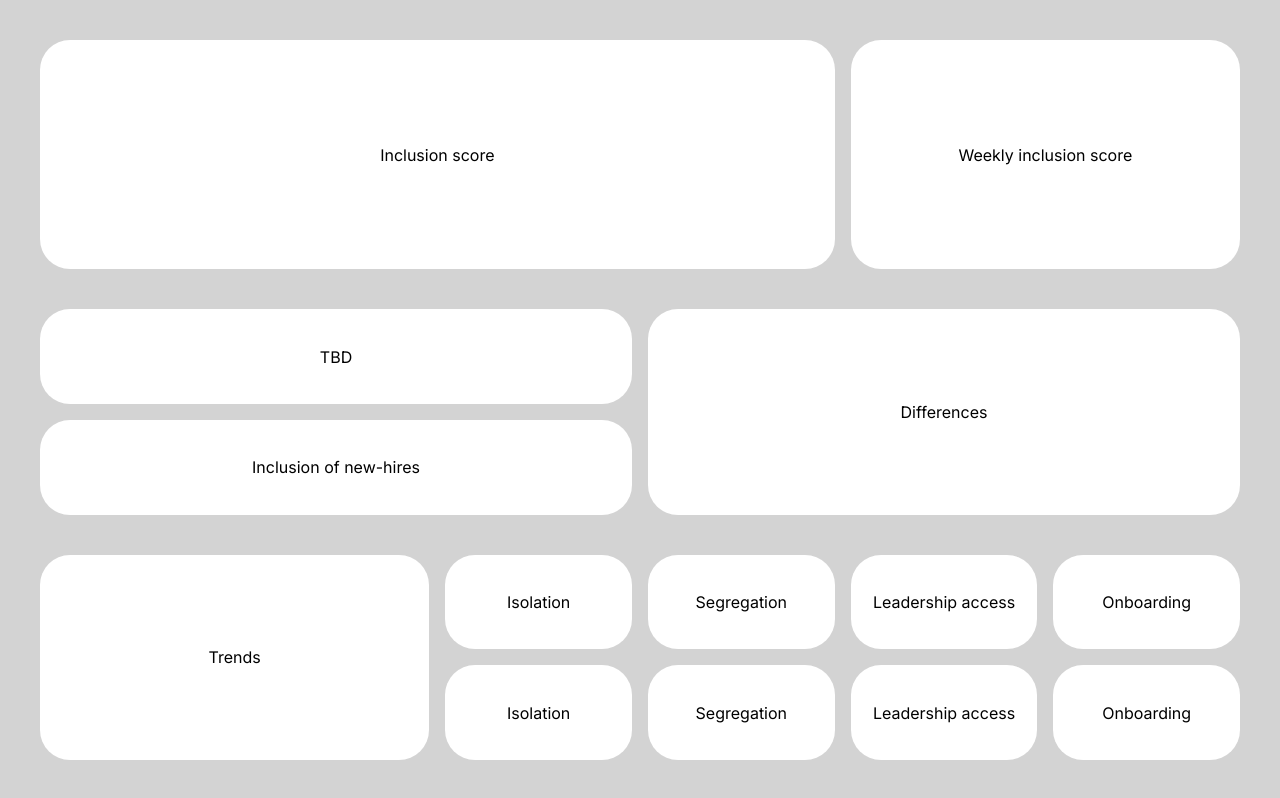
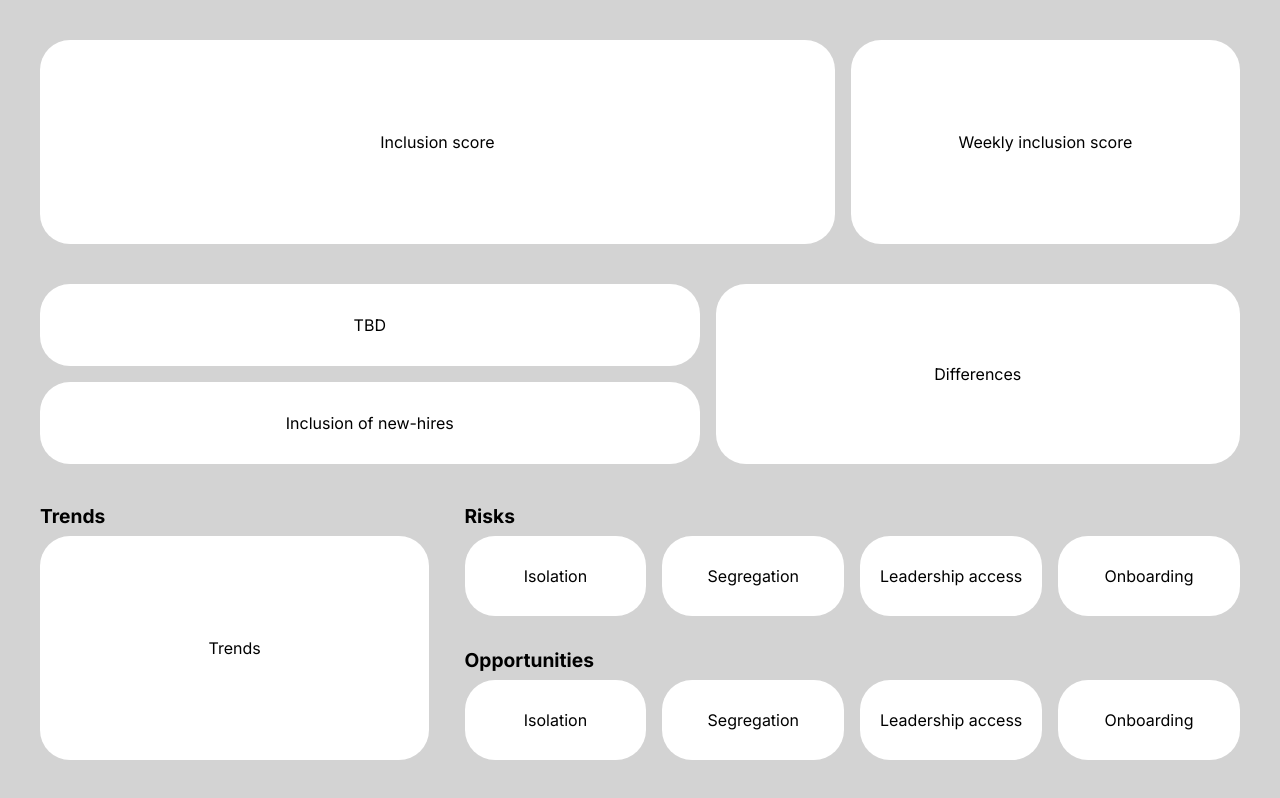
Before and after one commit to JTKsson/jolint-dashboard, a Next.js app: page / in a window 1280 px wide. Built offline with nearby package versions, Linux system fonts and the light colour scheme.

Commit message:
Add titles + refactor code

```diff
--- a/src/app/components/Frame/Frame.jsx
+++ b/src/app/components/Frame/Frame.jsx
@@ -1,34 +1,47 @@
 import styles from './Frame.module.css';
+
+const GridItem = ({ className, children }) => (
+  <div className={className}>{children}</div>
+);
 
 export default function Frame() {
   return (
-    <>
     <div className={styles.gridContainer}>
       <div className={styles.rowOne}>
-          <div className={styles.frame75}>Inclusion score</div>
-          <div className={styles.frame25}>Weekly inclusion score</div>
+        <GridItem className={styles.frame75}>Inclusion score</GridItem>
+        <GridItem className={styles.frame25}>Weekly inclusion score</GridItem>
       </div>
+
       <div className={styles.rowTwo}>
         <div className={styles.leftColumn}>
-            <div className={styles.frame50}>TBD</div>
-            <div className={styles.frame50}>Inclusion of new-hires</div>
+          <GridItem className={styles.frame50}>TBD</GridItem>
+          <GridItem className={styles.frame50}>Inclusion of new-hires</GridItem>
         </div>
-          <div className={styles.frame33}>Differences</div>
+        <GridItem className={styles.frame33}>Differences</GridItem>
       </div>
+
       <div className={styles.rowThree}>
-          <div className={styles.oneBox}>Trends</div>
+        <div className={styles.leftColumnTrends}>
+          <GridItem className={styles.title}>Trends</GridItem>
+          <GridItem className={styles.leftBox}>Trends</GridItem>
+        </div>
         <div className={styles.rightColumn}>
-            <div className={styles.frame25}>Isolation</div>
-            <div className={styles.frame25}>Segregation</div>
-            <div className={styles.frame25}>Leadership access</div>
-            <div className={styles.frame25}>Onboarding</div>
-            <div className={styles.frame25}>Isolation</div>
-            <div className={styles.frame25}>Segregation</div>
-            <div className={styles.frame25}>Leadership access</div>
-            <div className={styles.frame25}>Onboarding</div>
+          <GridItem className={styles.title}>Risks</GridItem>
+          <div className={styles.rightColumnTop}>
+            <GridItem className={styles.frame25}>Isolation</GridItem>
+            <GridItem className={styles.frame25}>Segregation</GridItem>
+            <GridItem className={styles.frame25}>Leadership access</GridItem>
+            <GridItem className={styles.frame25}>Onboarding</GridItem>
+          </div>
+          <GridItem className={styles.title}>Opportunities</GridItem>
+          <div className={styles.rightColumnBottom}>
+            <GridItem className={styles.frame25}>Isolation</GridItem>
+            <GridItem className={styles.frame25}>Segregation</GridItem>
+            <GridItem className={styles.frame25}>Leadership access</GridItem>
+            <GridItem className={styles.frame25}>Onboarding</GridItem>
           </div>
         </div>
       </div>
-    </>
+    </div>
   );
 }
--- a/src/app/components/Frame/Frame.module.css
+++ b/src/app/components/Frame/Frame.module.css
@@ -13,17 +13,14 @@
 
 .rowTwo {
   display: grid;
-  grid-template-columns: 1fr 1fr;
+  grid-template-columns: 5fr 4fr;
+  margin-top: 1.5rem;
 }
 
 .rowThree {
   display: grid;
   grid-template-columns: 1fr 2fr;
-}
-
-.rowTwo,
-.rowThree {
-  margin-top: 1.5rem;
+  margin-top: 2rem;
 }
 
 .leftColumn {
@@ -31,17 +28,36 @@
   grid-template-rows: 1fr 1fr;
 }
 
+.leftColumnTrends {
+  display: grid;
+  grid-template-rows: 1fr 10fr;
+}
+
 .rightColumn {
   display: grid;
-  grid-template-columns: repeat(4, 1fr);
-  grid-template-rows: 1fr 1fr;
+  grid-template-rows: 1fr 4fr 2fr 4fr;
+  margin-left: 1.2rem;
 }
 
-.oneBox,
+.rightColumnTop,
+.rightColumnBottom {
+  display: grid;
+  grid-template-columns: repeat(4, 1fr);
+}
+
+.title {
+  display: flex;
+  align-items: flex-end;
+  padding-left: 0.5rem;
+  font-size: larger;
+  font-weight: bold;
+}
+
 .frame25,
 .frame75,
 .frame50,
-.frame33 {
+.frame33,
+.leftBox {
   align-items: center;
   background-color: white;
   border-radius: 30px;
@@ -55,10 +71,9 @@
   .rowOne,
   .rowTwo,
   .rowThree,
-  .leftColumn,
   .rightColumn {
-    display: flex;
-    flex-direction: column;
-    justify-content: center;
+    display: grid;
+    grid-template-columns: repeat(1, 10fr);
+    margin: 1rem 0;
   }
 }
```
Lines whose indentation alone changed are shown as unchanged.
